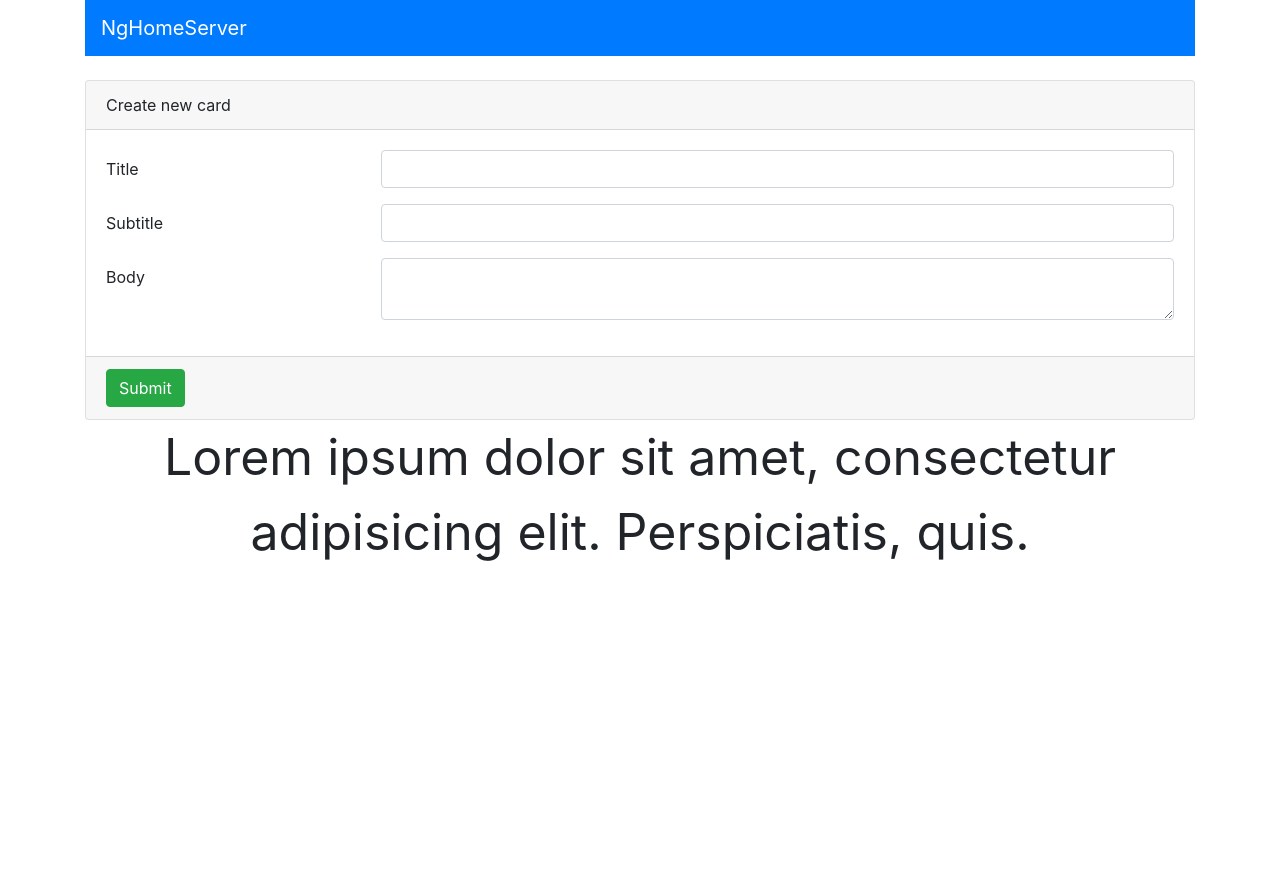
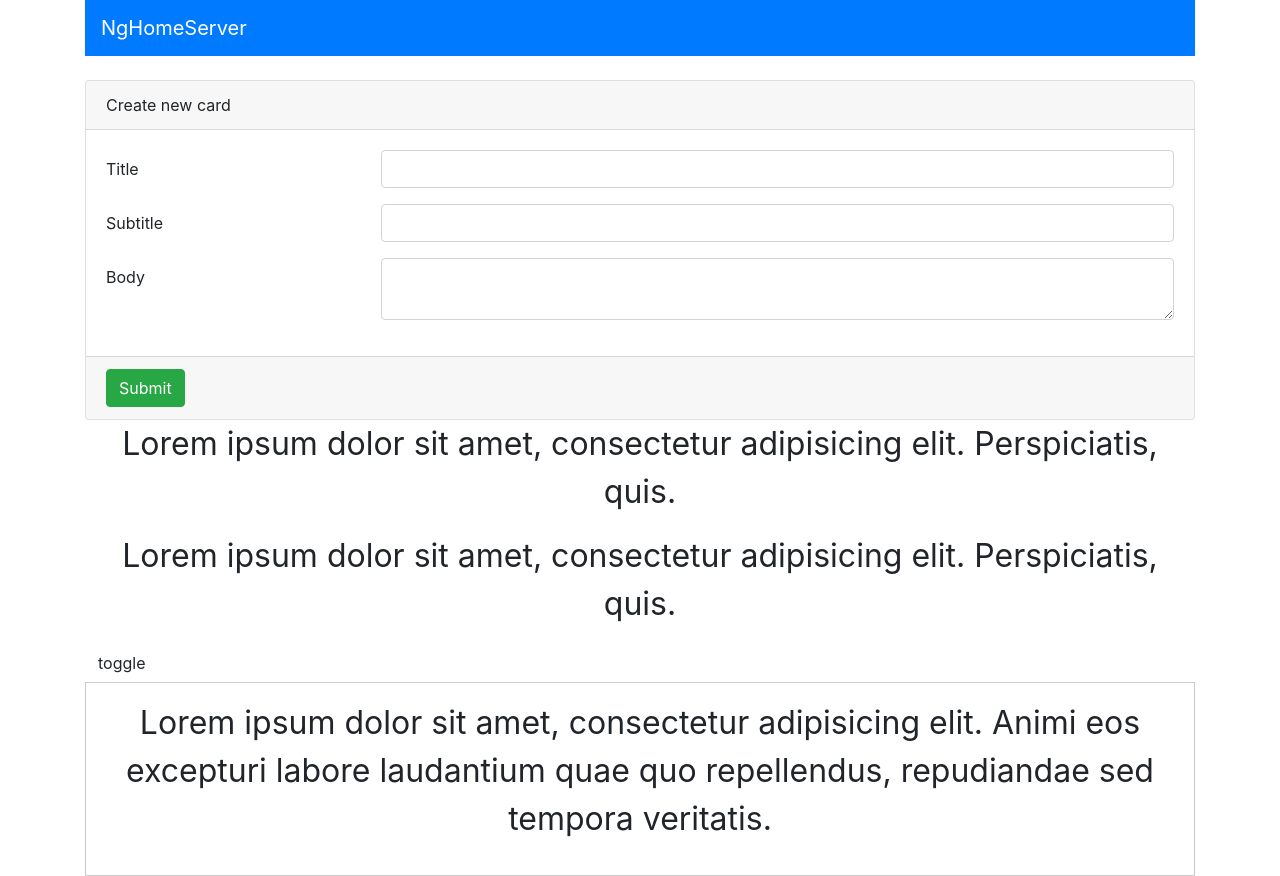
Before and after one commit to mykniaz/ng-home-server, an Angular app in the folder ng-home-server-web-app/: page / in a window 1280 px wide. Before the commit the page ends 800 px from the top, so only its background shows below. Built offline with nearby package versions, Linux system fonts and the light colour scheme.

Commit message:
fe add new structure

```diff
--- a/ng-home-server-web-app/src/app/app.component.html
+++ b/ng-home-server-web-app/src/app/app.component.html
@@ -3,6 +3,35 @@
     <app-header></app-header>
     <app-main-page></app-main-page>
 
-    <p appStyle>Lorem ipsum dolor sit amet, consectetur adipisicing elit. Perspiciatis, quis.</p>
+    <p
+      appStyle
+      [dStyle]="{ color: 'blue', fontWeight: 'bold' }"
+    >
+      Lorem ipsum dolor sit amet, consectetur adipisicing elit. Perspiciatis, quis.
+    </p>
+    <p
+      appStyle
+      [dStyle]="{ color: 'blue', fontWeight: 'bold' }"
+    >
+      Lorem ipsum dolor sit amet, consectetur adipisicing elit. Perspiciatis, quis.
+    </p>
+    <button class="btn" (click)="isVisible = !isVisible">toggle</button>
+
+    <ng-template [ngIf]="isVisible">
+      <div class="wrap">
+        <p>
+          Lorem ipsum dolor sit amet, consectetur adipisicing elit. Animi eos excepturi labore laudantium quae quo
+          repellendus, repudiandae sed tempora veritatis.
+        </p>
+      </div>
+    </ng-template>
+    <ng-template [appNgIfNot]="isVisible">
+      <div class="wrap">
+        <p>
+          Lorem ipsum dolor sit amet, consectetur adipisicing elit.
+        </p>
+      </div>
+    </ng-template>
+
   </div>
 </div>
--- a/ng-home-server-web-app/src/app/app.component.scss
+++ b/ng-home-server-web-app/src/app/app.component.scss
@@ -1,4 +1,9 @@
 p {
-  font-size: 50px;
+  font-size: 2rem;
   text-align: center;
 }
+
+.wrap {
+  border: 1px solid #ccc;
+  padding: 1rem;
+}
--- a/ng-home-server-web-app/src/app/app.component.ts
+++ b/ng-home-server-web-app/src/app/app.component.ts
@@ -2,10 +2,10 @@ import { Component } from '@angular/core';
 
 @Component({
   selector: 'app-root',
-  styleUrls: [
-    './app.component.scss'
-  ],
+  styleUrls: ['./app.component.scss'],
   templateUrl: './app.component.html',
 })
 
-export class AppComponent {}
+export class AppComponent {
+  isVisible = true;
+}
--- a/ng-home-server-web-app/src/app/app.module.ts
+++ b/ng-home-server-web-app/src/app/app.module.ts
@@ -11,6 +11,7 @@ import { PostFormComponent } from './post-form/post-form.component';
 
 // Directives
 import { StyleDirective } from './directives/style.directive';
+import { NgIfNotDirective } from './directives/ng-if-not.directive';
 
 @NgModule({
   declarations: [
@@ -20,6 +21,7 @@ import { StyleDirective } from './directives/style.directive';
     MainPageComponent,
     PostFormComponent,
     StyleDirective,
+    NgIfNotDirective,
   ],
   imports: [
     FormsModule,
--- /dev/null
+++ b/ng-home-server-web-app/src/app/directives/ng-if-not.directive.ts
@@ -0,0 +1,16 @@
+import { Directive, Input, TemplateRef, ViewContainerRef } from '@angular/core';
+
+@Directive({
+  selector: '[appNgIfNot]'
+})
+export class NgIfNotDirective {
+  @Input('appNgIfNot') set ifNot(condition: boolean) {
+    if (!condition) {
+      this.viewContainer.createEmbeddedView(this.templateRef);
+    } else {
+      this.viewContainer.clear();
+    }
+  }
+
+  constructor(private templateRef: TemplateRef<any>, private viewContainer: ViewContainerRef) {}
+}
--- a/ng-home-server-web-app/src/app/directives/style.directive.ts
+++ b/ng-home-server-web-app/src/app/directives/style.directive.ts
@@ -1,22 +1,30 @@
-import {Directive, HostListener, ElementRef, Renderer2} from '@angular/core';
+import {
+  Directive,
+  HostBinding,
+  Input,
+  HostListener
+} from '@angular/core';
 
 @Directive({
   selector: '[appStyle]'
 })
 export class StyleDirective {
-  constructor(private el: ElementRef, private renderer: Renderer2) {
+  @Input('dStyle') dStyle: {color?: string, fontWeight?: string} = null;
 
-  }
+  @HostBinding('style.color') elColor = null;
+  @HostBinding('style.fontWeight') elFontWeight = null;
 
   @HostListener('click', ['$event.target']) onClick(event: Event) {
     console.log(event);
   }
 
   @HostListener('mouseenter', ['$event.target']) onEnter(event: Event) {
-    this.renderer.setStyle(this.el.nativeElement, 'color', 'blue');
+    this.elColor = this.dStyle.color;
+    this.elFontWeight = this.dStyle.fontWeight;
   }
 
   @HostListener('mouseleave', ['$event.target']) onLeave(event: Event) {
-    this.renderer.setStyle(this.el.nativeElement, 'color', 'black');
+    this.elColor = null;
+    this.elFontWeight = null;
   }
 }
```
Also changed, not shown: ng-home-server-web-app/karma.conf.js (+15 -15 lines), 1 other file (tests, documents, lock files or other folders).
